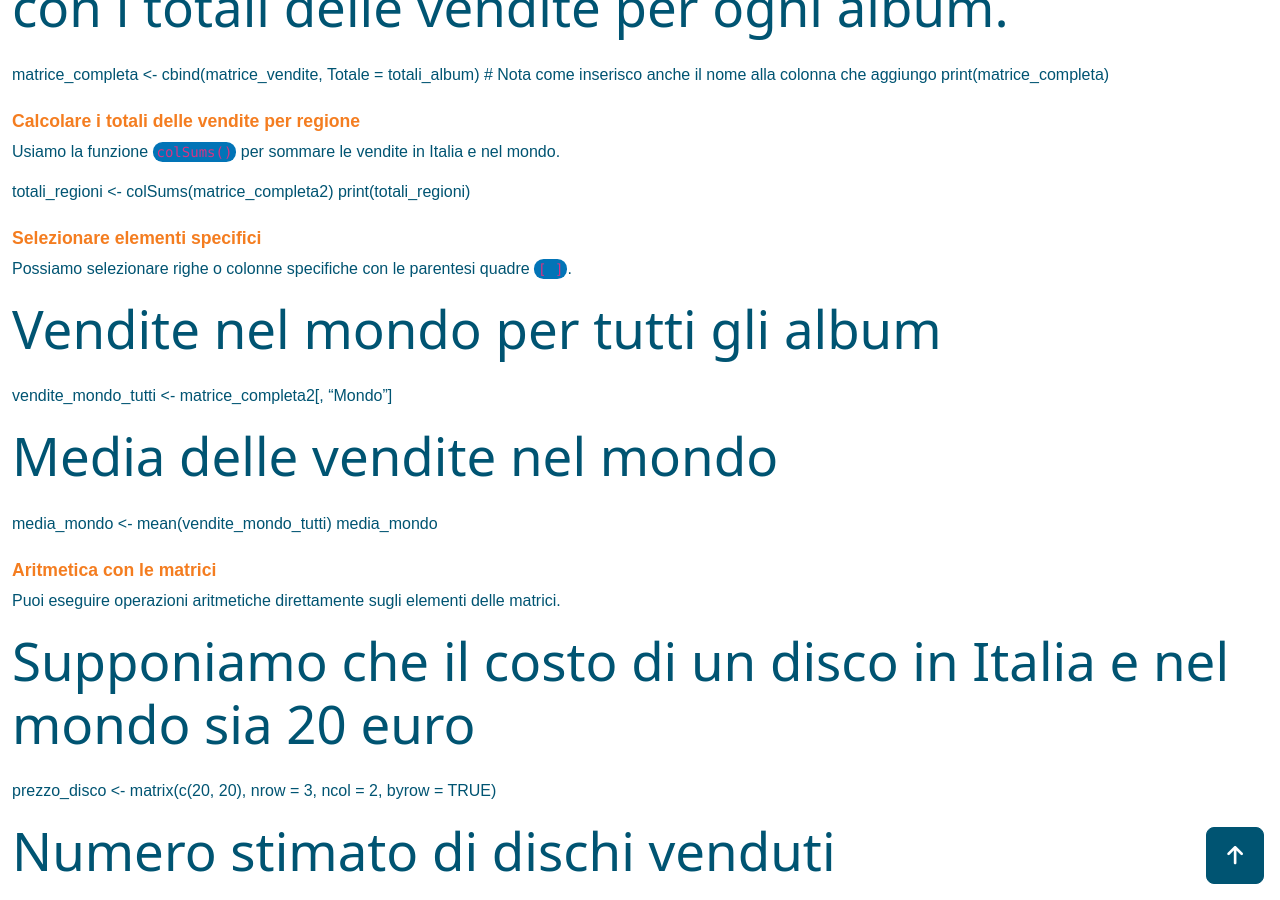
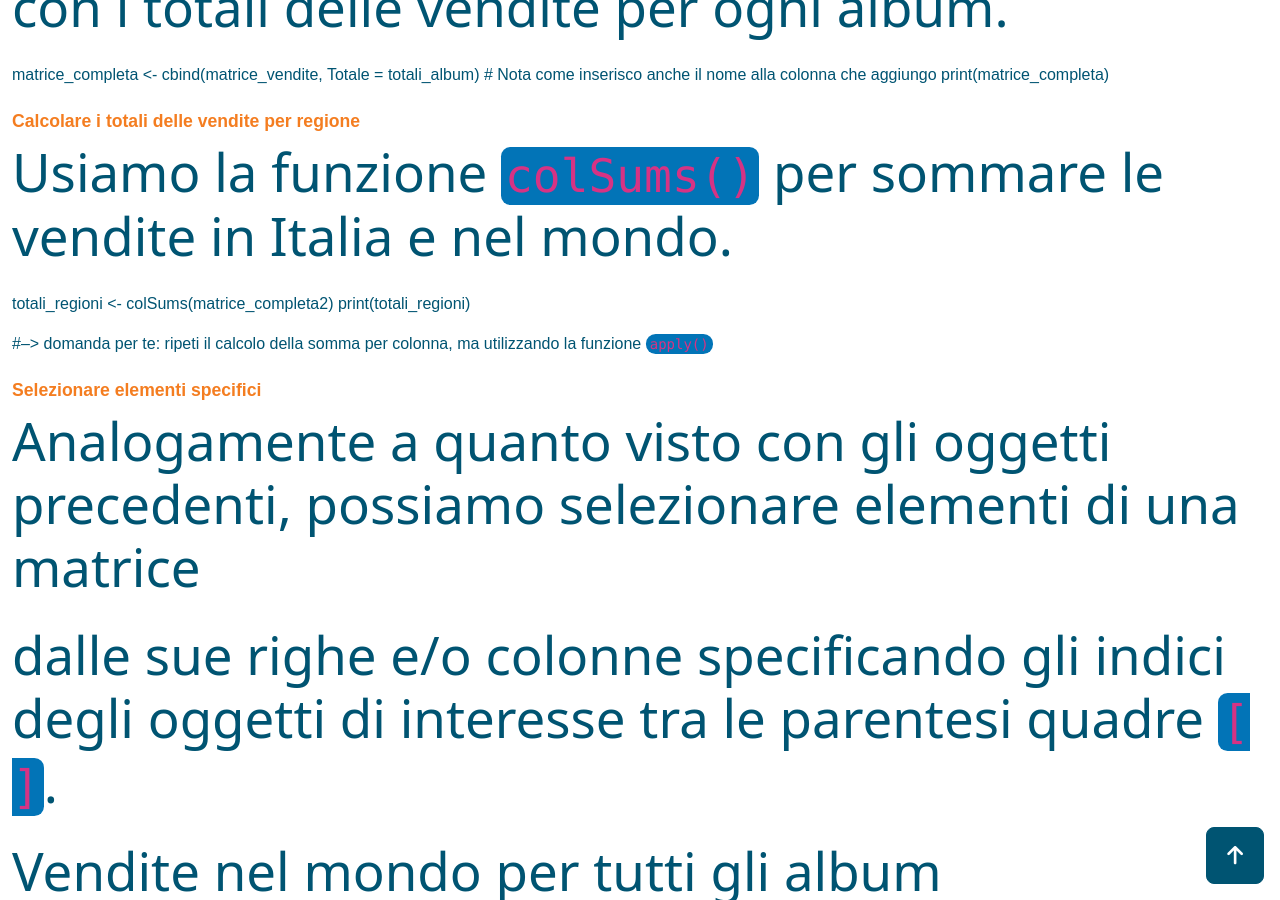
Before and after one commit to maghetta/Corso-R-livello-base__BBC, a Jekyll site: the page built from pages/tutorials/Matrici_in_R.md, in a window 1280 px wide and 900 px high, scrolled down 9366 px. Built offline with Jekyll 4.4.1, drawn with Linux system fonts in a browser that asks for light colours.

Commit message:
Update Matrici_in_R.md

```diff
--- a/pages/tutorials/Matrici_in_R.md
+++ b/pages/tutorials/Matrici_in_R.md
@@ -152,16 +152,18 @@ matrice_completa <- cbind(matrice_vendite, Totale = totali_album)  # Nota come i
 print(matrice_completa)
 
 
-
 #### **Calcolare i totali delle vendite per regione**
-Usiamo la funzione `colSums()` per sommare le vendite in Italia e nel mondo.
+# Usiamo la funzione `colSums()` per sommare le vendite in Italia e nel mondo.
 
 totali_regioni <- colSums(matrice_completa2)
 print(totali_regioni)
 
+#--> domanda per te: ripeti il calcolo della somma per colonna, ma utilizzando la funzione `apply()`
+
 
 #### **Selezionare elementi specifici**
-Possiamo selezionare righe o colonne specifiche con le parentesi quadre `[ ]`.
+# Analogamente a quanto visto con gli oggetti precedenti, possiamo selezionare elementi di una matrice
+# dalle sue righe e/o colonne specificando gli indici degli oggetti di interesse tra le parentesi quadre `[ ]`.
 
 
 # Vendite nel mondo per tutti gli album
```
